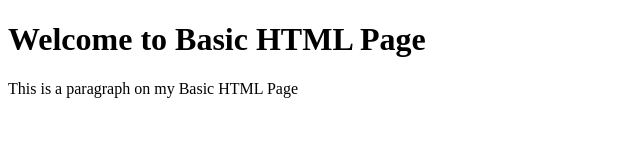
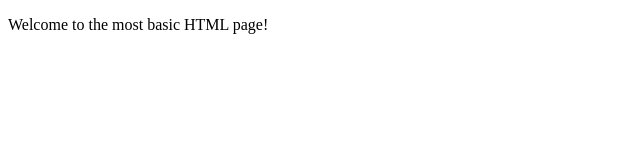
Before and after one commit to leo89768/My_First_Portfolio_-, a plain HTML site: page base_index.html in a window 1280 px wide. Shown: the whole page, without its empty margins (0-640 px from the left). Drawn offline with Linux system fonts and the light colour scheme.

Commit message:
improve base_index.html: valid HTML coding

```diff
--- a/base_index.html
+++ b/base_index.html
@@ -1,8 +1,11 @@
 <!DOCTYPE html>
+<html lang="en">
 <head>
+    <meta charset="UTF-8">
+    <meta name="viewport" content="width=device-width, initial-scale=1.0">
     <title>Basic HTML Page</title>
 </head>
 <body>
-    <h1>Welcome to Basic HTML Page</h1>
-    <p>This is a paragraph on my Basic HTML Page</p>
+    <p>Welcome to the most basic HTML page!</p>
 </body>
+</html>
```
